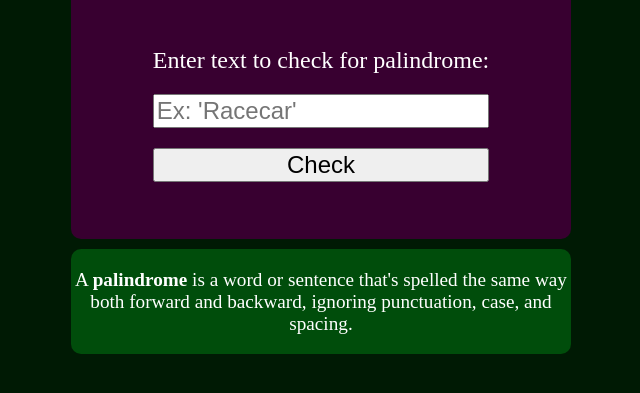
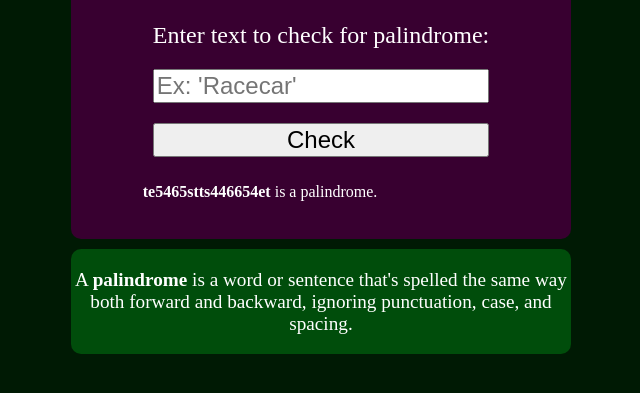
Before and after one commit to samjmccormick/palindrome-checker-fcc, a plain HTML site: page index.html in a window 1280 px wide. Shown: the part 261-654 px from the top of the page, without its empty margins (319-959 px from the left). Drawn offline with Linux system fonts and the light colour scheme.

Commit message:
now have a working function that adds a p element to the html which says if the input is a palindrome
all I need to do now is figure out how to link that to the 'check' button

Signed-off-by: samjmccormick <samjmccormick@gmail.com>

```diff
--- a/index.html
+++ b/index.html
@@ -11,7 +11,7 @@
 	<div id="input-area">
 	  <label for="text-input">Enter text to check for palindrome:</label>
 	  <input type="string" id="text-input" placeholder="Ex: 'Racecar'" required/>
-	  <button type="button" id="check-button">Check</button>
+	  <button type="submit" id="check-button">Check</button>
 	  <div id="result" class="hide">
 	  </div>
 	</div>
--- a/script.js
+++ b/script.js
@@ -1,5 +1,6 @@
 const textInput = document.getElementById("text-input");
 const checkButton = document.getElementById("check-button");
+const result = document.getElementById("result");
 
 /* const cleanInputString = (str) => {
 	const regex = /[^abcdefghinklmnopqrstuvwxyz]/gi;
@@ -32,8 +33,16 @@ function checkPalindromeString (str) {
 	return checkPalindromeArray(stringArray);
 }
 
+function checkOutput (str) {
+	if (checkPalindromeString(str) === false) {
+		result.innerHTML = `
+		<p><b>${str}</b> is not a palindrome.<p> `
+	} else {
+		result.innerHTML = `
+		<p><b>${str}</b> is a palindrome.<p> `
+	}
+}
 
-console.log(checkPalindromeString("testtset"));
+checkOutput('te5465stts446654et');
 
-
-checkButton.addEventListener("click", cleanInputString(textInput));
+checkButton.addEventListener("submit", checkOutput(textInput));
```
